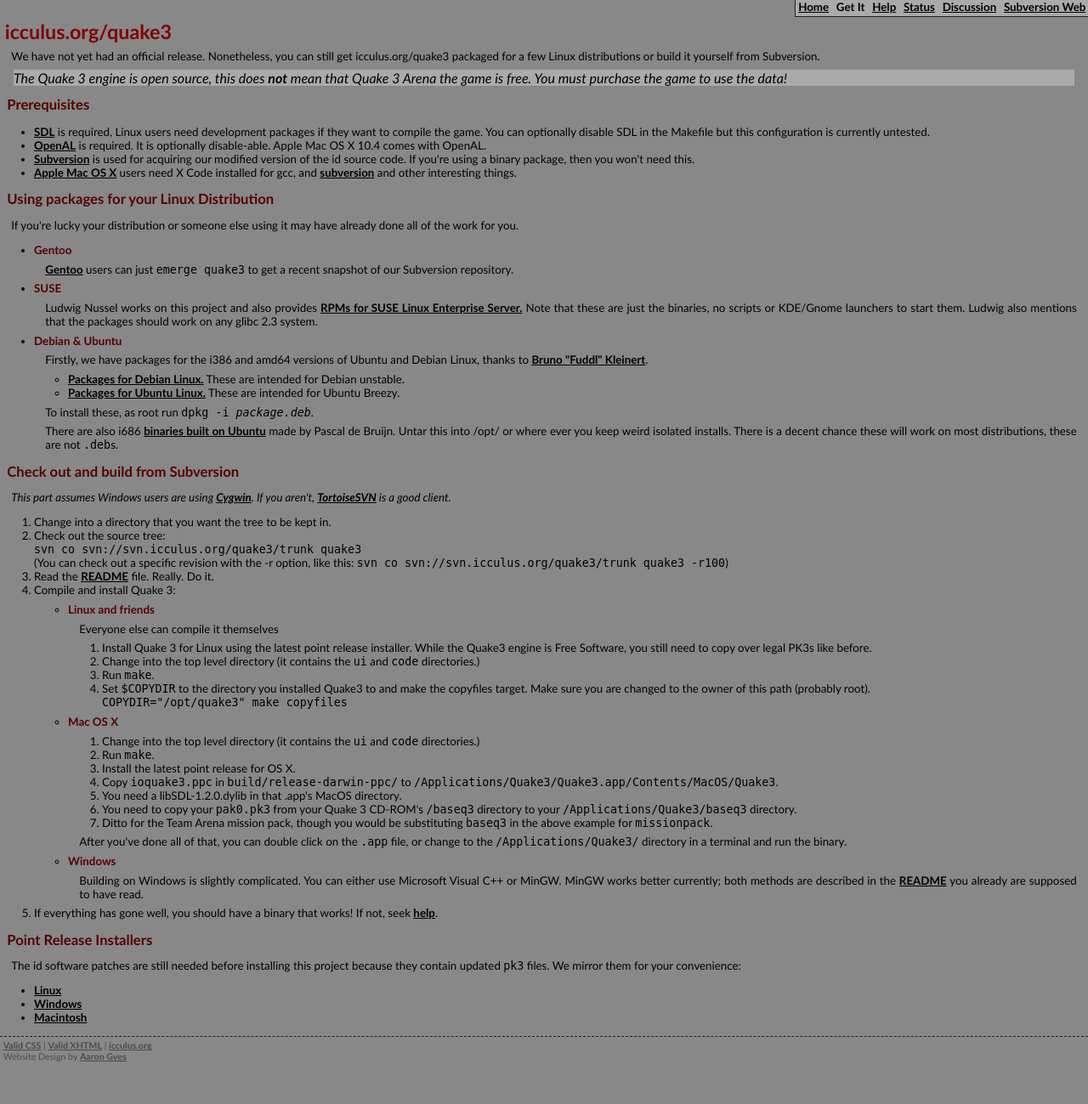
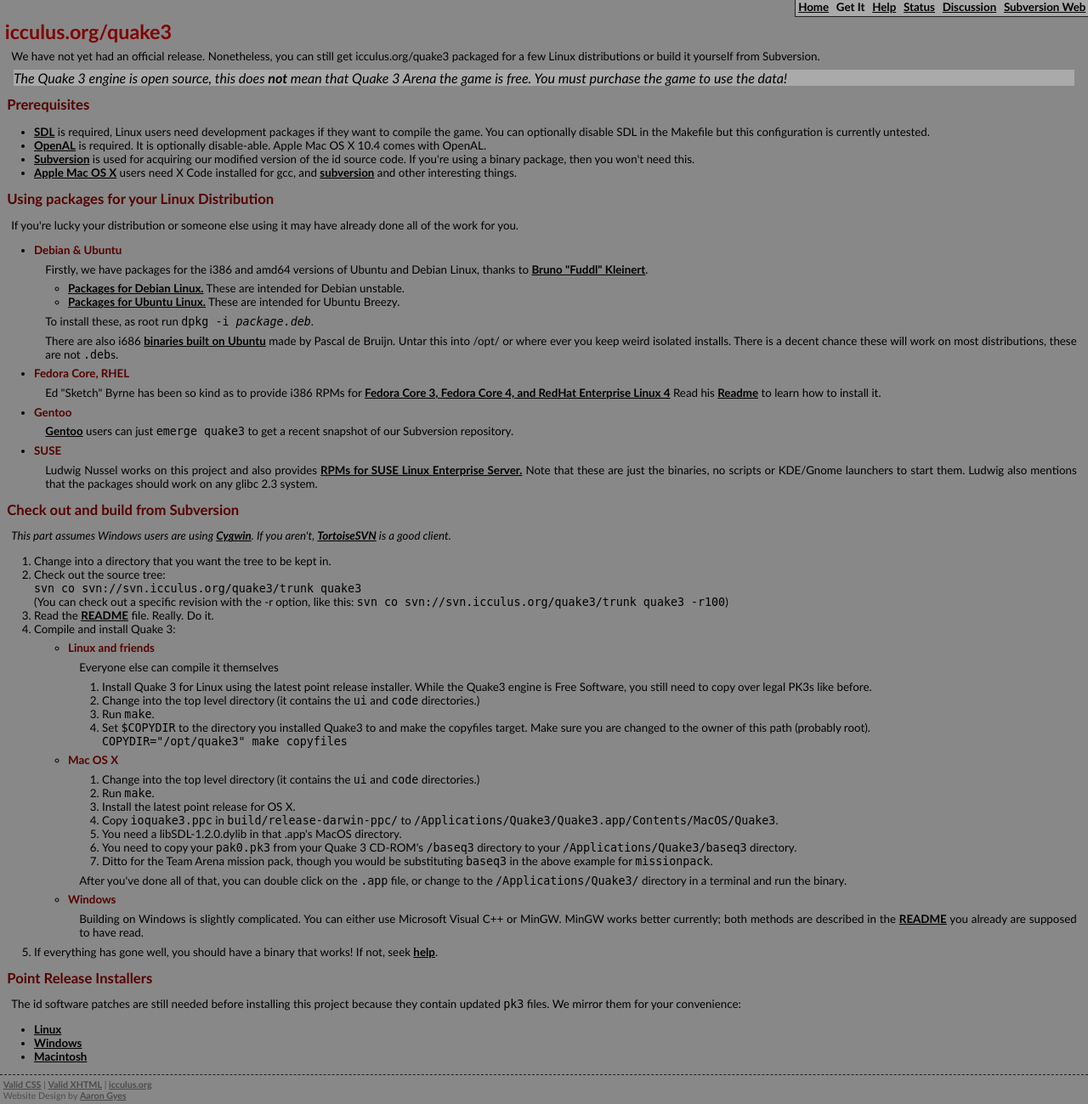
Before and after one commit to ShaneIsley/challengeq3, a PHP site: page /?page=get in a window 1280 px wide. Shown: the whole page at 85% size. Before the commit the page ends 1249 px from the top, so only its background shows below. Run offline with PHP 8.4, Linux system fonts and the light colour scheme; data that the repository does not hold is empty.

Commit message:
FC3/4 + RHEL binaries. Also rearrange distribs.
git-svn-id: https://svn.mode-x.org/cnq3/trunk@521 df7340c0-8d17-0410-b57c-d8c7d96bbbdc

```diff
--- a/web/include/get.php
+++ b/web/include/get.php
@@ -15,20 +15,7 @@ mean that Quake 3 Arena the game is free. You must purchase the game to use the
 <p>If you're lucky your distribution or someone else using it may have already
 done all of the work for you.</p>
 <ul>
-	<li>
-		<h3>Gentoo</h3>
-		<p><a href="http://www.gentoo.org/">Gentoo</a> users can just <span class="shell">
-		emerge quake3</span> to get a recent snapshot of our Subversion repository.</p>
-	</li>
-	<li>
-		<h3>SUSE</h3>
-		<p>Ludwig Nussel works on this project and also provides
-		<a href="ftp://ftp.gwdg.de/pub/linux/suse/ftp.suse.com/people/lnussel/quake3">
-		RPMs for SUSE Linux Enterprise Server.</a> Note that these are just
-		the binaries, no scripts or KDE/Gnome launchers to start them. Ludwig also
-		mentions that the packages should work on any glibc 2.3 system.</p>
-	</li>
-	<li>
+<li>
 		<h3>Debian &amp; Ubuntu</h3>
 		<p>Firstly, we have packages for the i386 and amd64 versions of
 		Ubuntu and Debian Linux, thanks	to <a href="http://wwwcip.informatik.uni-erlangen.de/~sibrklei/">
@@ -46,6 +33,27 @@ done all of the work for you.</p>
 		or where ever you keep weird isolated installs. There is a decent
 		chance these will work on most distributions, these are not
 		<span class="shell">.deb</span>s.</p>
+	</li>
+	<li>
+		<h3>Fedora Core, RHEL</h3>
+		<p>Ed "Sketch" Byrne has been so kind as to provide i386 RPMs for
+		<a href="http://www.openverse.com/quake3/"> Fedora Core 3, Fedora
+		Core 4, and RedHat Enterprise Linux 4</a> Read his
+		<a href="http://www.openverse.com/quake3/Readme.html">Readme</a>
+		to learn how to install it.</p>
+	</li>
+	<li>
+		<h3>Gentoo</h3>
+		<p><a href="http://www.gentoo.org/">Gentoo</a> users can just <span class="shell">
+		emerge quake3</span> to get a recent snapshot of our Subversion repository.</p>
+	</li>
+	<li>
+		<h3>SUSE</h3>
+		<p>Ludwig Nussel works on this project and also provides
+		<a href="ftp://ftp.gwdg.de/pub/linux/suse/ftp.suse.com/people/lnussel/quake3">
+		RPMs for SUSE Linux Enterprise Server.</a> Note that these are just
+		the binaries, no scripts or KDE/Gnome launchers to start them. Ludwig also
+		mentions that the packages should work on any glibc 2.3 system.</p>
 	</li>
 </ul>
 
```
